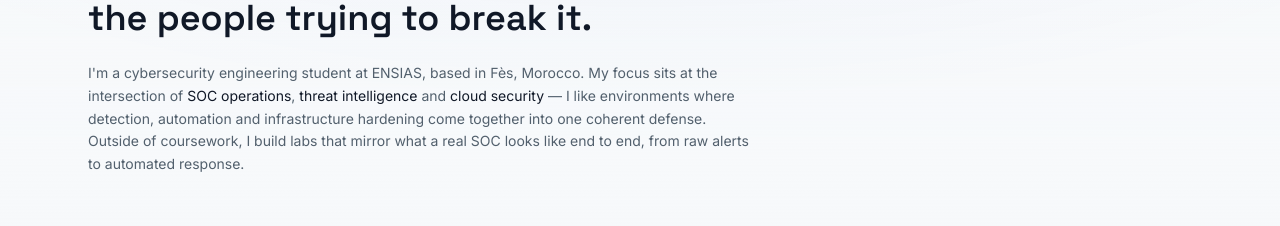
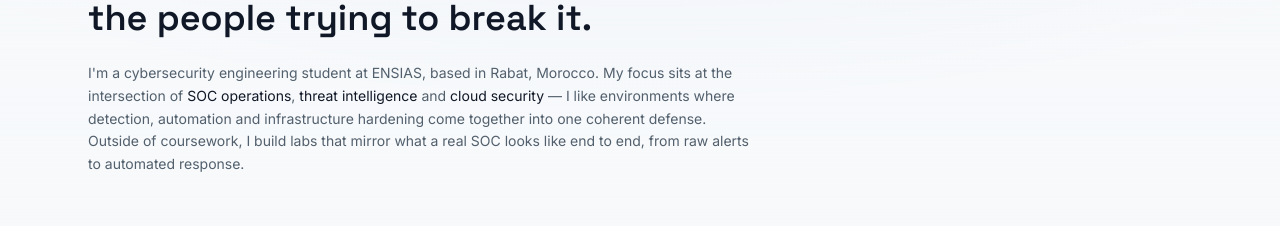
Before and after one commit to Marouane-2005/Portfolio, a Next.js app: page /about in a window 1280 px wide. Shown: the part 213-439 px from the top of the page. Built offline with nearby package versions, Linux system fonts and the light colour scheme.

Commit message:
Update page.tsx

```diff
--- a/src/app/about/page.tsx
+++ b/src/app/about/page.tsx
@@ -57,7 +57,7 @@ export default function AboutPage() {
       </h1>
       <p className="mt-6 max-w-2xl text-sm leading-relaxed text-text-muted">
         I&apos;m a cybersecurity engineering student at ENSIAS, based in
-        Fès, Morocco. My focus sits at the intersection of{" "}
+        Rabat, Morocco. My focus sits at the intersection of{" "}
         <span className="text-text">SOC operations</span>,{" "}
         <span className="text-text">threat intelligence</span> and{" "}
         <span className="text-text">cloud security</span> — I like
```
